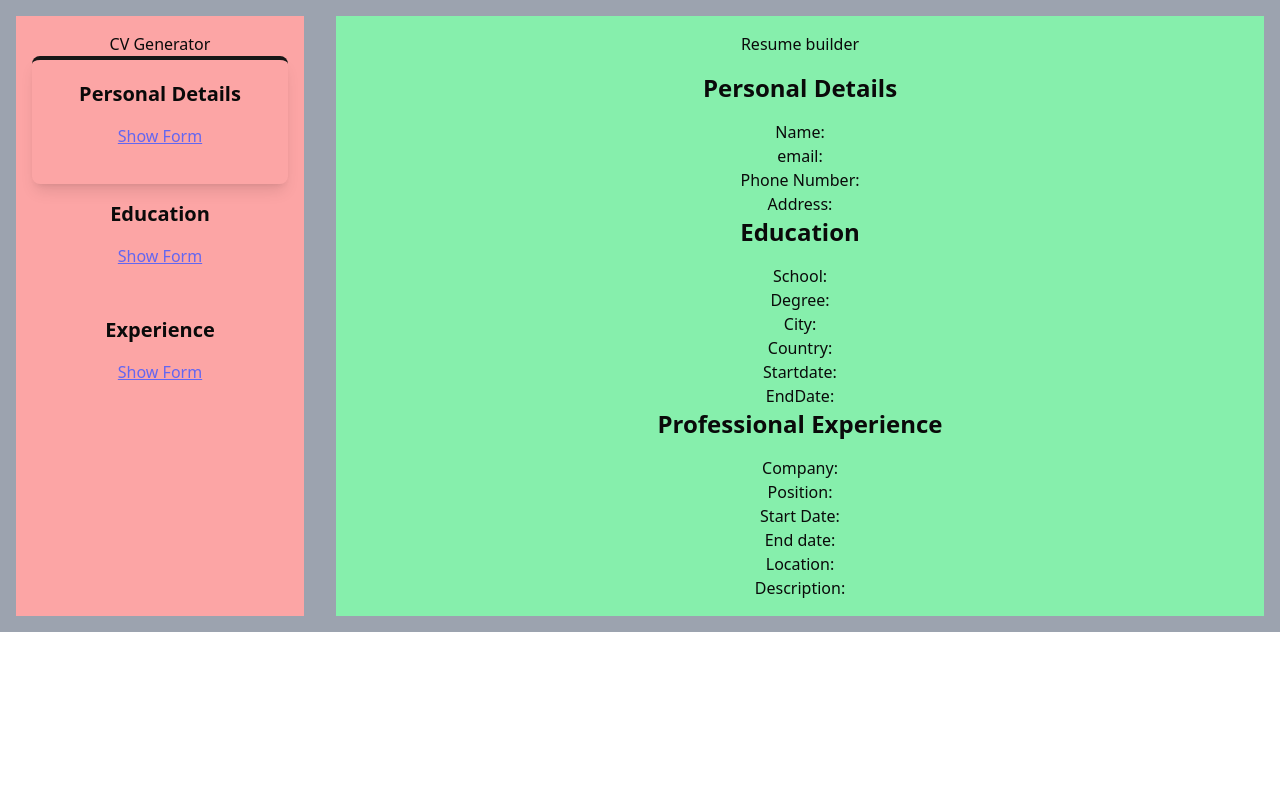
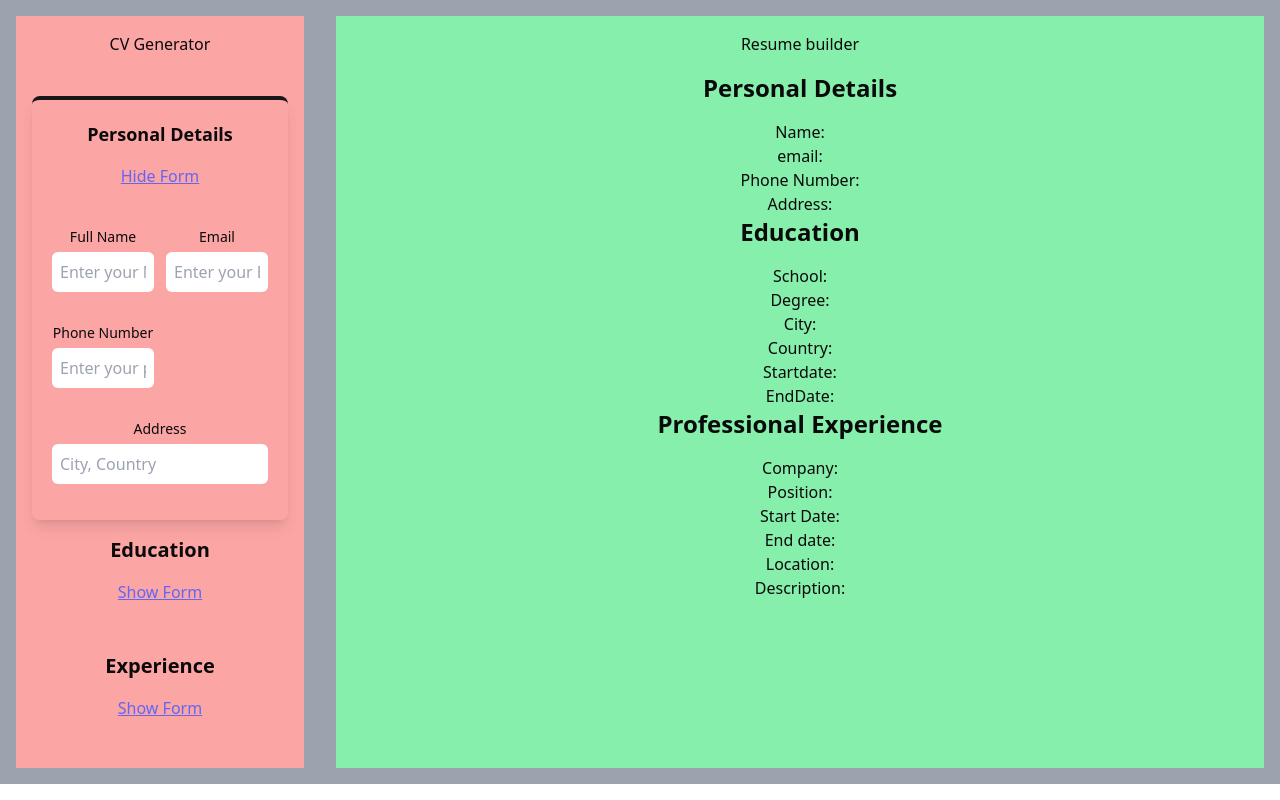
Before and after one commit to abelaleb/CV-Builder, a React (Vite) app: page / in a window 1280 px wide. Built offline with nearby package versions, Linux system fonts and the light colour scheme.

Commit message:
add style to the personaldetailsForm

```diff
--- a/src/components/PersonalDetails.jsx
+++ b/src/components/PersonalDetails.jsx
@@ -4,7 +4,7 @@ export default function PersonalDetails({
   personalDetails,
   setPersonalDetails,
 }) {
-  const [isShown, setIsShown] = useState(false);
+  const [isShown, setIsShown] = useState(true);
 
   const handleChange = (e) => {
     const { name, value } = e.target;
@@ -19,20 +19,18 @@ export default function PersonalDetails({
   };
 
   return (
-    <section className="p-5 shadow-lg rounded-lg border-t-primary border-t-4">
-      <h2 className="text-xl font-semibold mb-4">Personal Details</h2>
+    <section className="p-5 shadow-lg rounded-lg border-t-primary border-t-4 mt-10">
+      <h2 className=" font-bold text-lg mb-4">Personal Details</h2>
       <button onClick={toggleForm} className="text-indigo-500 underline mb-4">
         {isShown ? "Hide Form" : "Show Form"}
       </button>
 
       {isShown && (
         <form>
-          <div className="mb-4">
-            <label
-              htmlFor="name"
-              className="block text-sm font-medium text-gray-700"
-            >
-              Name
+          <div className="grid grid-cols-2 mt-5 gap-3">
+            <div>
+              <label htmlFor="name" className="text-sm">
+                Full Name
               </label>
               <input
                 type="text"
@@ -41,15 +39,13 @@ export default function PersonalDetails({
                 value={personalDetails.name || ""}
                 onChange={handleChange}
                 placeholder="Enter your Name"
-              className="mt-1 block w-full p-2 border-green-300 rounded-md focus:outline-none focus:border-indigo-500"
+
+
+className="mt-1 block w-full p-2 border-gray-300 rounded-md focus:outline-none focus:border-indigo-500"
               />
             </div>
-
             <div className="mb-4">
-            <label
-              htmlFor="email"
-              className="block text-sm font-medium text-gray-700"
-            >
+              <label htmlFor="email" className="text-sm">
                 Email
               </label>
               <input
@@ -62,12 +58,8 @@ export default function PersonalDetails({
                 className="mt-1 block w-full p-2 border-gray-300 rounded-md focus:outline-none focus:border-indigo-500"
               />
             </div>
-
             <div className="mb-4">
-            <label
-              htmlFor="phoneNumber"
-              className="block text-sm font-medium text-gray-700"
-            >
+              <label htmlFor="phoneNumber" className=" text-sm ">
                 Phone Number
               </label>
               <input
@@ -80,12 +72,8 @@ export default function PersonalDetails({
                 className="mt-1 block w-full p-2 border-gray-300 rounded-md focus:outline-none focus:border-indigo-500"
               />
             </div>
-
-          <div className="mb-4">
-            <label
-              htmlFor="address"
-              className="block text-sm font-medium text-gray-700"
-            >
+            <div className="mb-4 col-span-2">
+              <label htmlFor="address" className="text-sm">
                 Address
               </label>
               <input
@@ -98,6 +86,7 @@ export default function PersonalDetails({
                 className="mt-1 block w-full p-2 border-green-300 rounded-md focus:outline-none focus:border-indigo-500"
               />
             </div>
+          </div>
         </form>
       )}
     </section>
```
Lines whose indentation alone changed are shown as unchanged.
